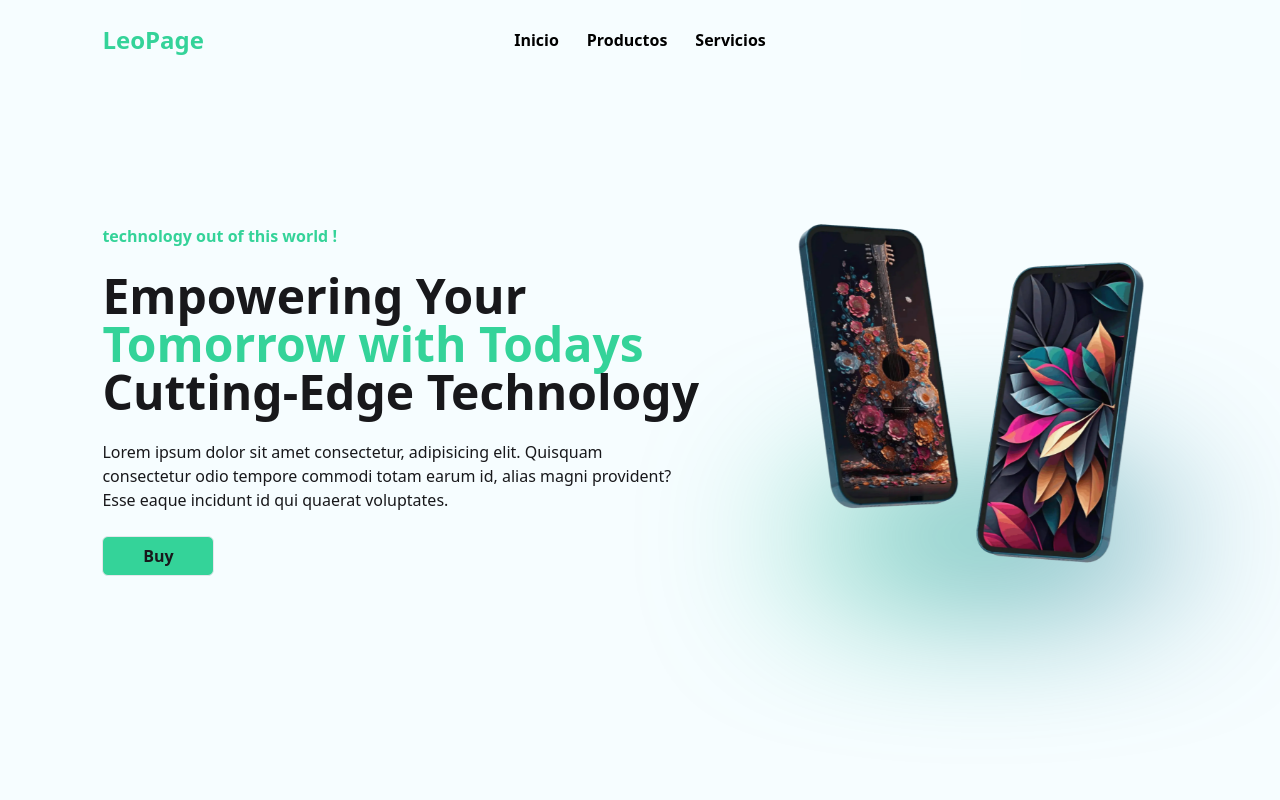
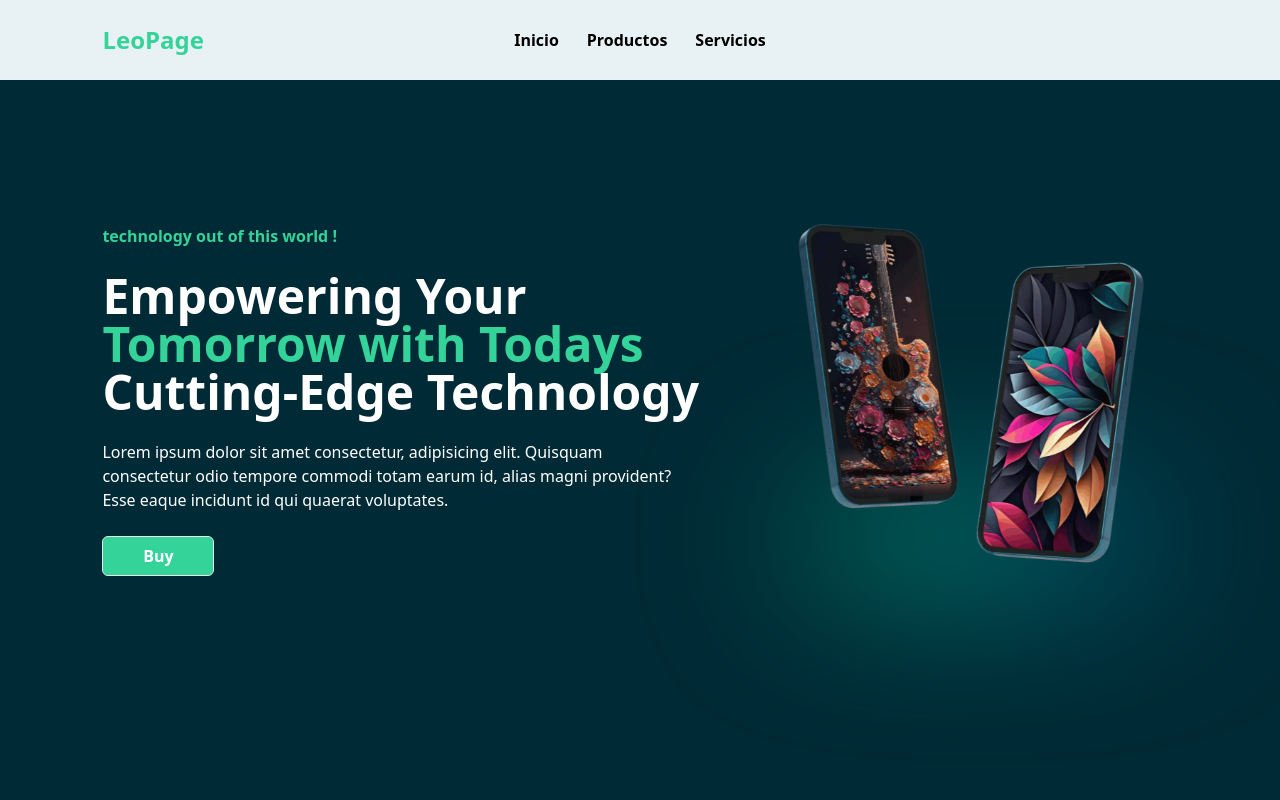
Before and after one commit to MINOTAURO18/leopage, a React (Vite) app: page / in a window 1280 px wide. Shown: the top 800 px of the page. Built offline with nearby package versions, Linux system fonts and the light colour scheme; what tailwindcss-animated would draw is missing.

Commit message:
change color section one

```diff
--- a/src/views/home/Home.jsx
+++ b/src/views/home/Home.jsx
@@ -153,6 +153,10 @@ const Home = () => {
         </div>
 
       </section>
+      <span className={styles.item}></span>
+      <span className={styles.item2}></span>
+      <span className={styles.item3}></span>
+      <span className={styles.item4}></span>
 
     </main>
   );
--- a/src/views/home/home.module.css
+++ b/src/views/home/home.module.css
@@ -1,5 +1,6 @@
 .sectionOne{
-  background-color: rgb(246, 253, 255);
+  background-color: rgb(0, 42, 53);
+  color: white;
 }
 
 .sectionTwo{
@@ -47,6 +48,122 @@
   animation-range: entry 30% cover 80%;
 }
 
+span.item {
+  position:absolute;
+  position: fixed;
+  top: 80px;
+  right: 0;
+  width: 7rem;
+  height: 8rem;
+  transform: rotate(90deg) skewX(-12deg);
+  border-radius: 1.5rem;
+  background: linear-gradient(45deg, #008697, rgb(0, 0, 119));
+  filter: blur(5rem);
+  opacity: 0.8;
+  display: none;
+  z-index:-1 ;
+}
+
+@media (width > 200px) {
+  span.item {
+    right: 100px;
+    opacity: 0.8;
+    display: block;
+  }
+}
+
+
+span.item2 {
+  position:absolute;
+  position: fixed;
+  bottom:10px;
+  left: 60%;
+  width: 10rem;
+  height: 9rem;
+  transform: rotate(50deg) skewX(-12deg);
+  border-radius: 1.5rem;
+  background: linear-gradient(45deg, #b002c7, rgb(0, 0, 119));
+  filter: blur(6rem);
+  opacity: 0.8;
+  display: none;
+  z-index:-1 ;
+}
+
+@media (width > 200px) {
+  span.item2 {
+    right: 100px;
+    opacity: 0.8;
+    display: block;
+  }
+}
+
+
+span.item3 {
+  position:absolute;
+  position: fixed;
+  top: 40%;
+  left: 0;
+  width: 12rem;
+  height: 10rem;
+  transform: rotate(90deg) skewX(-12deg);
+  border-radius: 1.5rem;
+  background: linear-gradient(45deg, #5801ca, rgb(139, 84, 0));
+  filter: blur(6rem);
+  opacity: 0.8;
+  display: none;
+  z-index:-1 ;
+}
+
+@media (width > 200px) {
+  span.item3 {
+    right: 100px;
+    opacity: 0.8;
+    display: block;
+  }
+}
+
+span.item4 {
+  position:absolute;
+  position: fixed;
+  top: 50px;
+  left: 30%;
+  width: 6rem;
+  height: 7rem;
+  transform: rotate(90deg) skewX(-12deg);
+  border-radius: 1.5rem;
+  background: linear-gradient(45deg, #008697, rgb(0, 0, 119));
+  filter: blur(5rem);
+  opacity: 0.8;
+  display: none;
+  z-index:-1 ;
+}
+
+@media (width > 200px) {
+  span.item4 {
+    right: 100px;
+    opacity: 0.8;
+    display: block;
+  }
+}
+
+
+
+@media (width < 1000px) {
+  .home .full{
+      display: none;
+  }
+
+  .home{
+      justify-content: center;
+      align-items: center;
+  }
+
+  .home .jamy{
+      margin-top: 0;
+  }
+}
+
+
 @keyframes show {
     from{
         opacity: 0;
```
